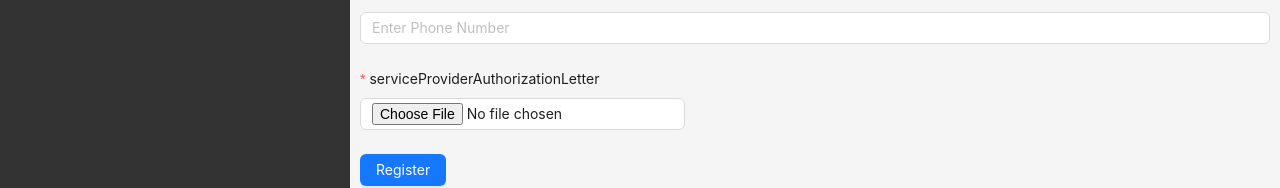
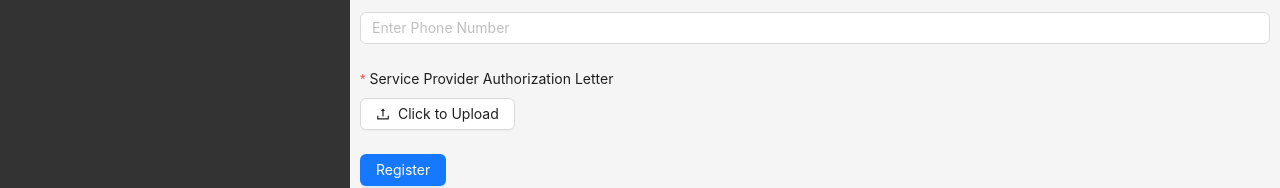
Before and after one commit to edenzewdu/E-Payment-System, a React (Create React App) app in the folder front-end/: page /admin/service-providers/registration/1 in a window 1280 px wide. Shown: the part 580-768 px from the top of the page. Built offline with nearby package versions, Linux system fonts and the light colour scheme; sample sign-in values are in the browser's storage.

Commit message:
updating service providers file chage

```diff
--- a/front-end/src/pages/Admin/ServiceProvidersRegistration.js
+++ b/front-end/src/pages/Admin/ServiceProvidersRegistration.js
@@ -1,9 +1,6 @@
-
-
-
-import React, { useEffect, useState } from 'react';
+import React, { useEffect, useState, URL } from 'react';
 import axios from 'axios';
-import { UserOutlined } from '@ant-design/icons';
+import { UploadOutlined } from '@ant-design/icons';
 import { Layout, Menu, Avatar, Button, message, Form, Input, Upload, Modal, Spin } from 'antd';
 import Dashboard from './Dashboard';
 import { useNavigate } from 'react-router-dom';
@@ -49,54 +46,35 @@ const ServiceProviderRegistrationForm = () => {
     );
   }
 
-  const validateForm = () => {
-    const newErrors = {};
-
-    if (!formData.serviceProviderBIN) {
-      newErrors.serviceProviderBIN = 'Business Identification Number is required';
+  const validateForm = async () => {
+    try {
+      await form.validateFields();
+      return isFileValid(file);
+    } catch (error) {
+      const newErrors = {};
+      error.errorFields.forEach((field) => {
+        newErrors[field.name[0]] = field.errors[0];
+      });
+      setErrors(newErrors);
+      return false;
     }
-
-    if (!formData.serviceProviderName) {
-      newErrors.serviceProviderName = 'ServiceProviderName is required';
-    }
-
-    if (!formData.servicesOffered) {
-      newErrors.servicesOffered = 'Services Offered is required';
-    }
-
-    if (!formData.BankName) {
-      newErrors.BankName = 'Bank Name is required';
-    }
-
-    if (!formData.BankAccountNumber) {
-      newErrors.BankAccountNumber = 'Bank Account Number is required';
-    }
-
-    if (!formData.phoneNumber) {
-      newErrors.phoneNumber = 'Phone Number is required';
-    } else if (!/^\+?\d+$/.test(formData.phoneNumber)) {
-      newErrors.phoneNumber = 'Phone Number is invalid';
-    }
-
-    if (!file) {
-      newErrors.serviceProviderAuthorizationLetter = "Service Authorization Letter is required";
-    }
-    else if (!isFileValid(formData.serviceProviderAuthorizationLetter)) {
-      newErrors.serviceProviderAuthorizationLetter = "Invalid file format. Only JPG, JPEG, or PNG files are allowed.";
-    }
-
-    setErrors(newErrors);
-    return Object.keys(newErrors).length === 0;
   };
 
   function isFileValid(file) {
+    if (!file) {
+      message.error('No file selected.');
+      return false;
+    }
+
     const allowedTypes = ['image/jpeg', 'image/jpg', 'image/png', 'image/gif'];
     const fileExtension = file.name.split('.').pop().toLowerCase();
+
     if (!allowedTypes.includes(`image/${fileExtension}`)) {
       message.error('Invalid file type. Please select an image file (JPEG, JPG, PNG, GIF).');
       return false;
+    } else {
+      return true;
     }
-    else return true;
   }
 
   const handleChange = (e) => {
@@ -107,16 +85,15 @@ const ServiceProviderRegistrationForm = () => {
     }));
   };
 
-  const handleFileChange = (e) => {
-    const file = e.target.files[0];
+  const handleFileChange = (info) => {
+    const file = info.file.originFileObj;
     setFile(file);
     const url = URL.createObjectURL(file);
     setServiceProviderAuthorizationLetterUrl(url);
-    setFile(file);
   };
 
   const handleSubmit = async () => {
-    if (validateForm()) {
+    if (await validateForm()) {
       try {
         const formDataToSend = new FormData();
         formDataToSend.append('serviceProviderBIN', formData.serviceProviderBIN);
@@ -151,19 +128,15 @@ const ServiceProviderRegistrationForm = () => {
         message.success('Service provider registered successfully!');
 
       } catch (error) {
-        message.error('Error submitting form:')
-        console.error('Error submitting form:', error);
-        // Handle the error, show an error message, etc.
+        message.error('Failed to register service provider. Please try again.');
+        console.error('Error:', error);
       }
     }
   };
-
   return (
     <Dashboard
       content={
-        <Form name="serviceProviderRegistrationForm"
-          layout="vertical"
-          onFinish={handleSubmit}>
+        <Form name="serviceProviderRegistrationForm" layout="vertical" onFinish={handleSubmit}>
           <h1>Service provider Registration</h1>
 
           <Form.Item
@@ -227,23 +200,23 @@ const ServiceProviderRegistrationForm = () => {
           </Form.Item>
 
           <Form.Item
-            label="serviceProviderAuthorizationLetter"
+            label="Service Provider Authorization Letter"
             name="serviceProviderAuthorizationLetter"
             validateStatus={errors.serviceProviderAuthorizationLetter && 'error'}
             help={errors.serviceProviderAuthorizationLetter}
             rules={[{ required: true }]}
           >
-            <Input
-              type="file"
+            <Upload
               name="serviceProviderAuthorizationLetter"
-              id="serviceProviderAuthorizationLetter"
-              accept=".jpeg, .jpg, .png, .gif"
-              validateStatus={errors.serviceProviderAuthorizationLetter && 'error'}
+              accept=".jpeg,.jpg,.png,.gif"
               onChange={handleFileChange}
-              help={errors.serviceProviderAuthorizationLetter}
-              rules={[{ required: true }]}
-              style={{ width: 'fit-content' }}
-            />
+              beforeUpload={(file) => {
+                setFile(file);
+                return false;
+              }}
+            >
+              <Button icon={<UploadOutlined />}>Click to Upload</Button>
+            </Upload>
             {serviceProviderAuthorizationLetterUrl && (
               <img src={serviceProviderAuthorizationLetterUrl} alt="Auth Letter" style={{ width: '200px' }} />
             )}
@@ -258,6 +231,6 @@ const ServiceProviderRegistrationForm = () => {
       }
     />
   );
-};
+    };
 
 export default ServiceProviderRegistrationForm;
```
Also changed, not shown: 2 other files (tests, documents, lock files or other folders).
